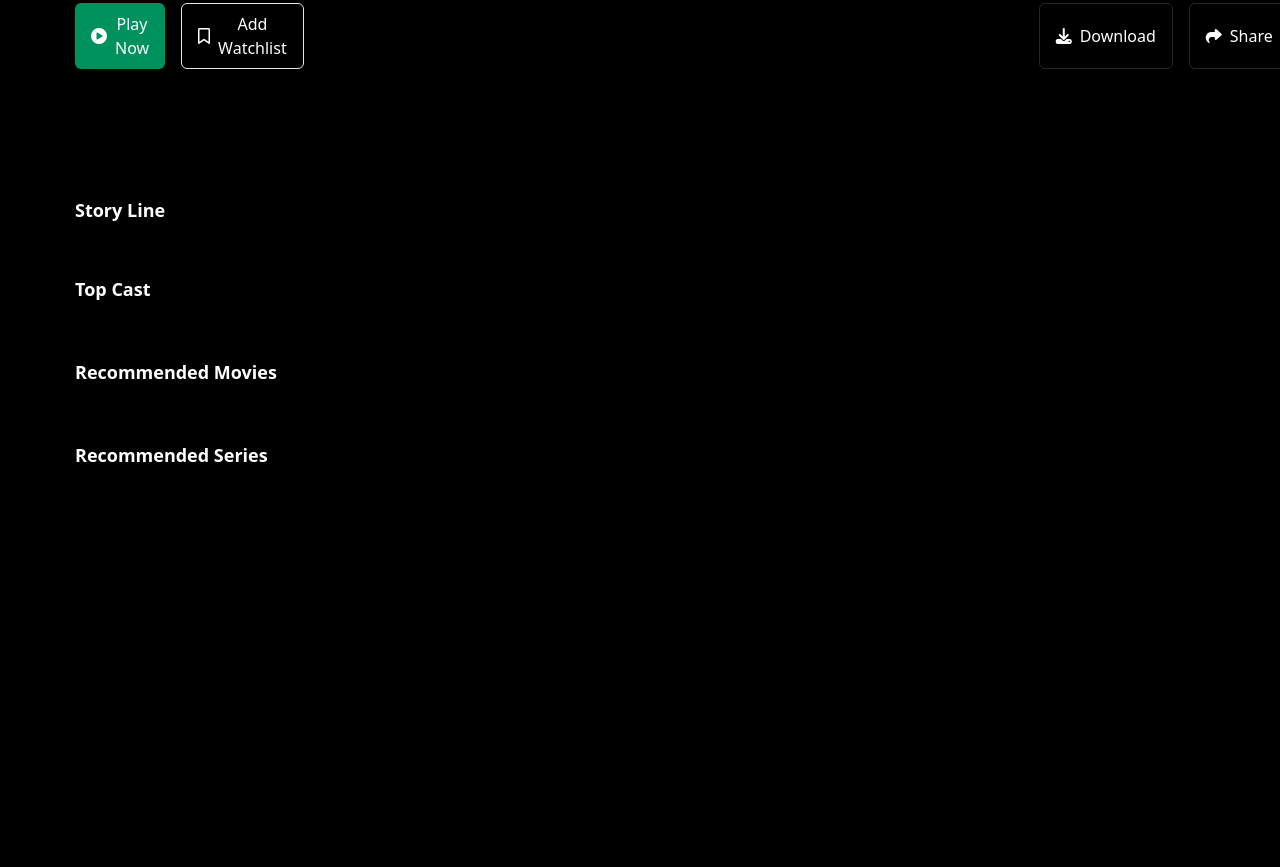
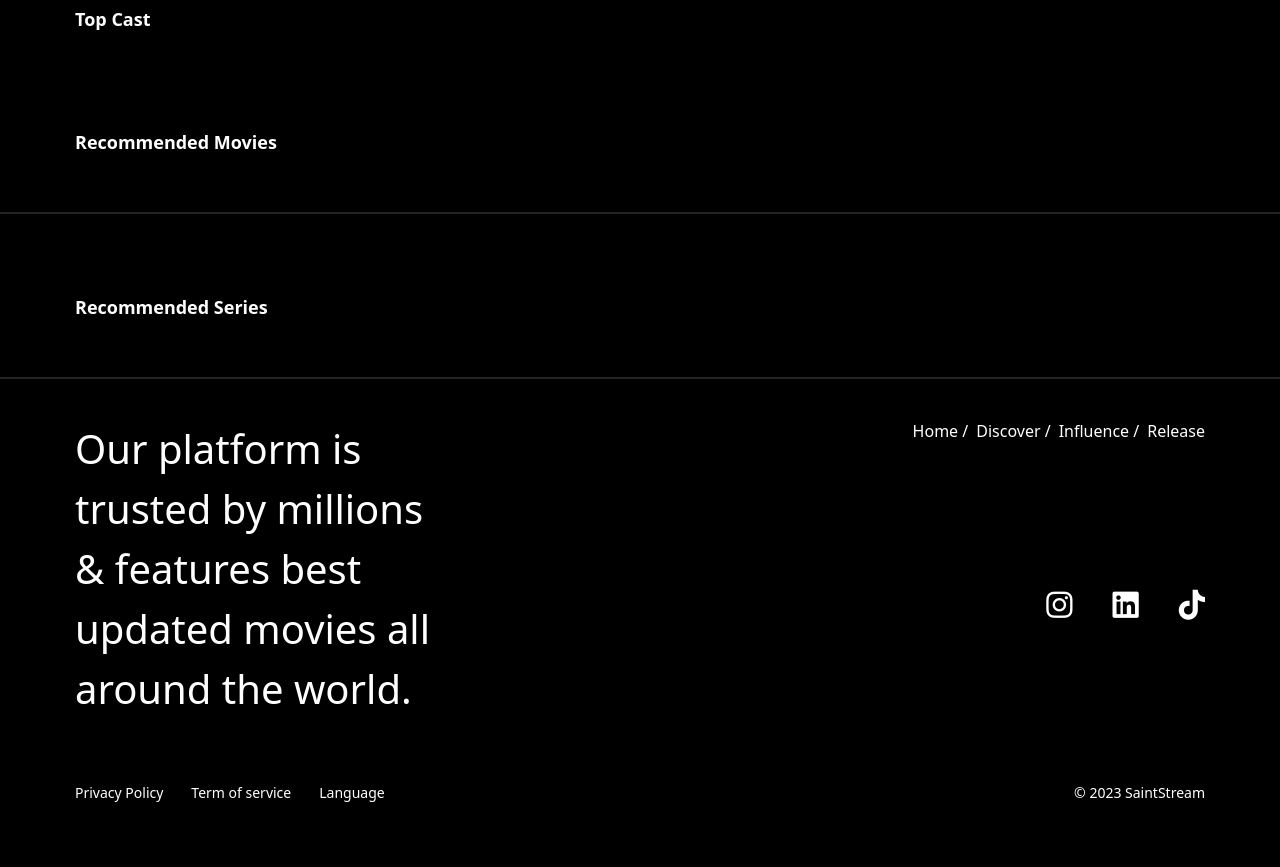
Before and after one commit to rendraekapermana/Website-Film-SaintStream, a plain HTML site: page index.html in a window 1280 px wide. Shown: the part 733-1600 px from the top of the page. Before the commit the page ends 1218 px from the top, so only its background shows below. Drawn offline with nearby package versions, Linux system fonts and the light colour scheme; no server answers.

Commit message:
Refactor index.html and js/api.js to update layout and styles, and add footer

```diff
--- a/index.html
+++ b/index.html
@@ -22,7 +22,7 @@
 
 </head>
 
-<body class="bg-black relative h-[1200px]">
+<body class="bg-black flex flex-col min-h-screen">
     <header class="absolute w-full top-0 z-50">
         <!-- Navbar Section -->
         <nav class="flex justify-between text-white items-center  mx-[75px] my-6">
@@ -57,16 +57,18 @@
         </nav>
     </header>
 
-    <main>
+    <main class="flex-1">
         <!-- Hero Section -->
-        <div id="hero" class="relative h-[648px] bg-cover bg-center flex flex-col justify-center text-white"
+        <div id="hero" class="flex flex-col justify-center text-white">
+            <div id="hero-image" class="relative inset-0 h-[648px] bg-cover bg-center"
                 style="background-image: url('your-image.jpg');">
                 <!-- Gradient Overlay -->
                 <div class="absolute inset-0 bg-gradient-to-b from-black/80 to-transparent"></div>
                 <div class="absolute inset-x-0 bottom-0 h-1/3 bg-gradient-to-b from-transparent to-black"></div>
+            </div>
 
             <!-- Content -->
-            <div id="hero-content" class="flex flex-col mx-[75px] z-10 mt-[1250px] self-start pb-32">
+            <div id="hero-content" class="flex flex-col mx-[75px] z-10 mt-[-230px]">
                 <span id="hero-category"
                     class="bg-[#0D0C0F] px-8 py-2 rounded-3xl font-rubik text-xs font-medium w-fit">Movies</span>
                 <h1 id="hero-title" class="font-rubik font-bold text-[2rem]"></h1>
@@ -110,36 +112,72 @@
                         </button>
                     </div>
                 </div>
-            </div>
 
                 <!-- Story Line -->
-            <div id="hero-story-line" class="flex flex-col mx-[75px] mb-10 z-10 self-start">
+                <div id="hero-story-line" class="flex flex-col my-20 z-10 self-start">
                     <h1 class="font-inter font-bold text-[18px]">Story Line</h1>
                     <p id="hero-story" class="mt-3"></p>
                 </div>
 
                 <!-- Top Cast -->
-            <div id="top-cast" class="flex flex-col gap-4 mx-[75px] mb-10 z-10 self-start">
+                <div id="top-cast" class="flex flex-col gap-4 z-10 self-start">
                     <h1 class="font-inter font-bold text-[18px]">Top Cast</h1>
                     <div id="cast-container" class="flex flex-row gap-4"></div>
                 </div>
+            </div>
+        </div>
+
 
         <!-- Recommended Movies -->
-            <div id="recommendedMoviesContainer" class="flex flex-col mx-[75px] mb-10 gap-4">
-                <h1 class="font-inter font-bold text-[18px]">Recommended Movies</h1>
+        <div id="recommendedMoviesContainer" class="flex flex-col mx-[75px] mt-20 gap-4 text-white">
+            <h1 class="font-inter font-bold text-[18px] text-white">Recommended Movies</h1>
             <div id="recommended-movie" class="flex flex-row justify-between">
             </div>
         </div>
 
-            <!-- Recommended Movies -->
-            <div id="recommendedSeriesContainer" class="flex flex-col mx-[75px] gap-4">
+        <hr class="border-t-2 border-[#252427] my-10">
+
+        <!-- Recommended Series -->
+        <div id="recommendedSeriesContainer" class="flex flex-col mx-[75px] mt-20 gap-4 text-white">
             <h1 class="font-inter font-bold text-[18px]">Recommended Series</h1>
             <div id="recommended-series" class="flex flex-row justify-between">
             </div>
         </div>
-        </div>
+
+        <hr class="border-t-2 border-[#252427] my-10">
     </main>
 
+    <!-- Footer -->
+    <footer class="flex flex-col text-white mx-[75px] font-rubik">
+        <div id="content-text-left" class="flex flex-row">
+            <h1 class="text-[40px] font-medium font-rubik w-1/3">Our platform is trusted by millions & features best
+                updated movies all
+                around the world.</h1>
+            <div id="content-text-right" class="flex flex-1 justify-end">
+                <div class="flex flex-col gap-36">
+                    <ul class="flex flex-row gap-2">
+                        <li>Home /</li>
+                        <li>Discover / </li>
+                        <li>Influence / </li>
+                        <li>Release</li>
+                    </ul>
+                    <ul class="flex flex-row gap-10 text-3xl justify-end">
+                        <li><a href="#"><i class="fa-brands fa-instagram"></i></a></li>
+                        <li><a href="#"><i class="fa-brands fa-linkedin"></i></a></li>
+                        <li><a href="#"><i class="fa-brands fa-tiktok"></i></a></li>
+                    </ul>
+                </div>
+            </div>
+        </div>
+        <div class="flex flex-row my-16">
+            <div class="flex flex-row text-sm gap-7 flex-1">
+                <a href="#">Privacy Policy</a>
+                <a href="#">Term of service</a>
+                <a href="#">Language</a>
+            </div>
+            <div class="flex flex-row text-sm justify-end">&copy; 2023 SaintStream</div>
+        </div>
+    </footer>
 
     <!-- API TMDB -->
     <script src="js/api.js"></script>
--- a/js/api.js
+++ b/js/api.js
@@ -4,7 +4,7 @@ const IMAGE_URL = "https://image.tmdb.org/t/p/original";
 
 const heroCategory = document.getElementById("hero-category");
 const heroTitle = document.getElementById("hero-title");
-const hero = document.getElementById("hero");
+const heroImage = document.getElementById("hero-image");
 const heroMediaDetails = document.getElementById("hero-media-details");
 const heroEpisodes = document.getElementById("hero-episodes");
 const heroYear = document.getElementById("hero-year");
@@ -200,7 +200,7 @@ async function updateHero() {
   heroCategory.textContent = media.type;
   heroTitle.textContent = media.title;
   heroStory.textContent = media.overview;
-  hero.style.backgroundImage = `url('${IMAGE_URL}${media.backdrop_path}')`;
+  heroImage.style.backgroundImage = `url('${IMAGE_URL}${media.backdrop_path}')`;
 
   if (media.type === "Movie") {
     heroYear.textContent = media.year;
```
Lines whose indentation alone changed are shown as unchanged.
